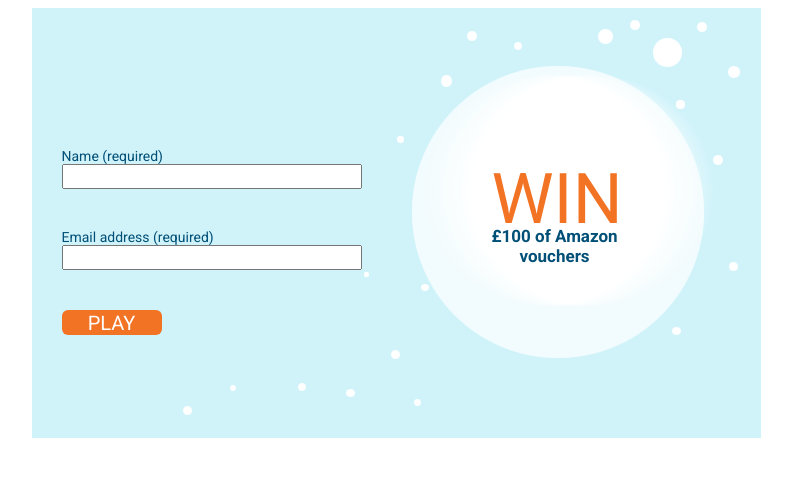
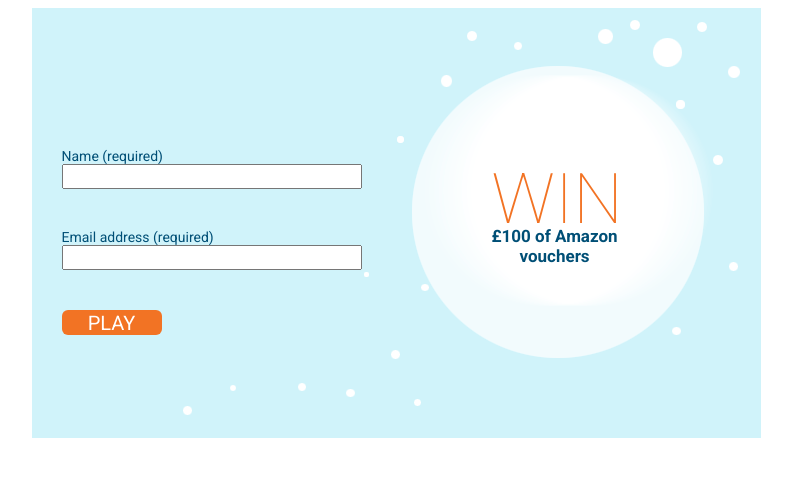
Before and after one commit to iO-Academy/christmasgame2015, a PHP site: page / in a window 1280 px wide. Shown: the top 477 px of the page, without its empty margins (244-1036 px from the left). Run offline with PHP 8.4, Linux system fonts and the light colour scheme; some libraries are stand-ins or nearby versions.

Commit message:
added thin roboto

```diff
--- a/css/splash.css
+++ b/css/splash.css
@@ -46,6 +46,7 @@ input {
     left: 460px;
     font-size: 70px;
     color: #F27324;
+    font-weight: 100;
 }
 
 #prizeText {
--- a/index.php
+++ b/index.php
@@ -1,6 +1,6 @@
 <html>
     <head>
-        <link href='https://fonts.googleapis.com/css?family=Roboto:400,700' rel='stylesheet' type='text/css'>
+        <link href='https://fonts.googleapis.com/css?family=Roboto:400,100,700' rel='stylesheet' type='text/css'>
         <link type="text/css" href="css/layout.css" rel="stylesheet" media="all">
         <link type="text/css" href="css/splash.css" rel="stylesheet" media="all">
         <script src="https://code.jquery.com/jquery-1.9.1.min.js"></script>
```
